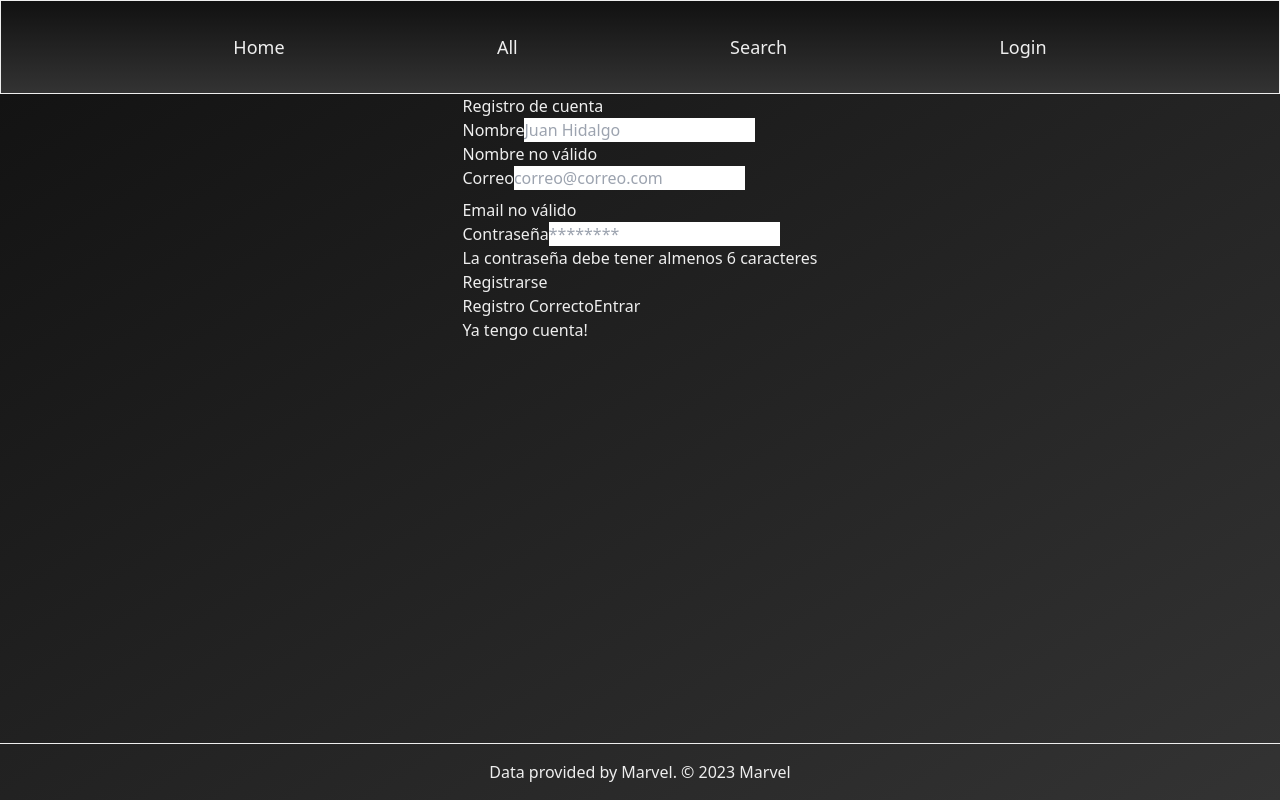
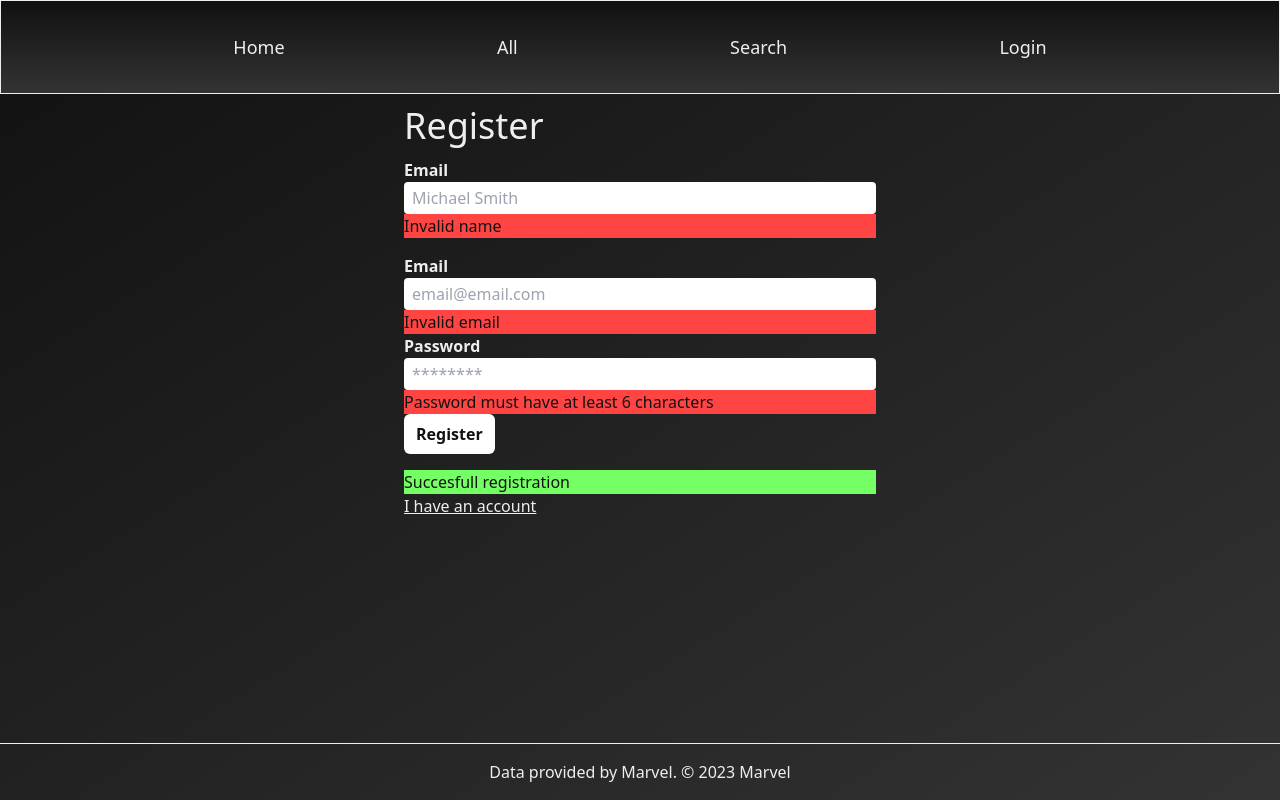
Before and after one commit to icplana/filmSeriesWebsite, a React (Vite) app: page /register in a window 1280 px wide. Built offline with nearby package versions, Linux system fonts and the light colour scheme.

Commit message:
registerPage half done

```diff
--- a/src/pages/LoginPage.jsx
+++ b/src/pages/LoginPage.jsx
@@ -37,7 +37,7 @@ export const LoginPage = () => {
     }
 
   return (
-    <div className="sm:mx-2 mt-2 sm:mt-3 text-primary w-screen px-5">
+    <div className="mt-2 sm:mt-3 text-primary w-screen sm:max-w-lg px-5">
         <h2 className="text-4xl font-light mb-3 text-white2">Login</h2>
 
         <form onSubmit={ onSubmit } className="mb-4 w-full">
--- a/src/pages/RegisterPage.jsx
+++ b/src/pages/RegisterPage.jsx
@@ -32,7 +32,8 @@ export const RegisterPage = () => {
 
            const resp = await registerEmail( email, password )
            if ( resp.auth ) {
-                succesAlert.current.classList.remove('d-none')
+                succesAlert.current.classList.remove('hidden')
+                login( email )
            }
 
 
@@ -59,74 +60,75 @@ export const RegisterPage = () => {
 
     const { login } = useContext( AuthContext )
 
+
+
   return (
-    <div className=''>
+    <div className="mt-2 sm:mt-3 text-primary w-screen sm:max-w-lg px-5">
+      <h3 className='text-4xl font-light mb-3 text-white2'>Register</h3>
     <form className='' onSubmit={onRegister}>
-      <h3 className=''>Registro de cuenta</h3>
 
-        <div className=''>
-          <label htmlFor="nombre" className='form-label'>Nombre</label>
+        <div className='mb-4 w-full'>
+          <label htmlFor="nombre" className='block font-semibold text-white2'>Email</label>
           <input
             type="text"
             id='nombre'
             name='nombre'
-            className=''
-            placeholder='Juan Hidalgo'
+            className='rounded px-2 py-1 w-full'
+            placeholder='Michael Smith'
             value={ nombre }
             onInput={ onInputChange }
           />
-          <div className="" role="alert" ref={nameAlert}>
-            Nombre no válido
+          <div className="bg-softRed" ref={nameAlert}>
+            Invalid name
           </div>
         </div>
 
         <div className=''>
-          <label htmlFor="email" className='form-label'>Correo</label>
+          <label htmlFor="email" className='block font-semibold text-white2'>Email</label>
           <input
             type="email"
             id='email'
             name='email'
-            className='form-control mb-2'
-            placeholder='correo@correo.com'
+            className='rounded px-2 py-1 w-full'
+            placeholder='email@email.com'
             value={ email }
             onInput={ handleInputChange }
           />
-           <div className="" role="alert" ref={correoAlert}>
-            Email no válido
+           <div className=" bg-softRed" ref={correoAlert}>
+            Invalid email
           </div>
         </div>
 
 
         <div className=''>
-          <label className=''>Contraseña</label>
+          <label className='block font-semibold text-white2'>Password</label>
           <input
             type="password"
-            className=''
+            className='rounded px-2 py-1 w-full'
             placeholder='********'
             name='password'
             value={ password }
             onInput={ handleInputChange }
           />
-           <div className="alert alert-danger d-none" role="alert" ref={passwordAlert}>
-            La contraseña debe tener almenos 6 caracteres
+           <div className="bg-softRed" ref={passwordAlert}>
+            Password must have at least 6 characters
           </div>
         </div>
 
-        <button className='' >
-          Registrarse
+        <button className='bg-white rounded-md px-3 py-2 font-bold mb-4' >
+          Register
         </button>
 
-        <div className="" role="alert" ref={succesAlert}>
-            Registro Correcto
+        <div className="bg-softGreen" ref={succesAlert}>
+            Succesfull registration
 
-            <Link to="/" className="" onClick={ () => login( email )}>Entrar</Link>
         </div>
 
 
 
       </form>
 
-      <Link to="/login" className="">Ya tengo cuenta!</Link>
+      <Link to="/login" className=" text-white2 underline text-md">I have an account</Link>
     </div>
   )
 }
--- a/tailwind.config.js
+++ b/tailwind.config.js
@@ -14,6 +14,7 @@ export default {
       red: '#FF0000',
       softRed: '#ff4444',
       black: '#000000',
+      softGreen: "#74FF64",
 
     }
   },
```
